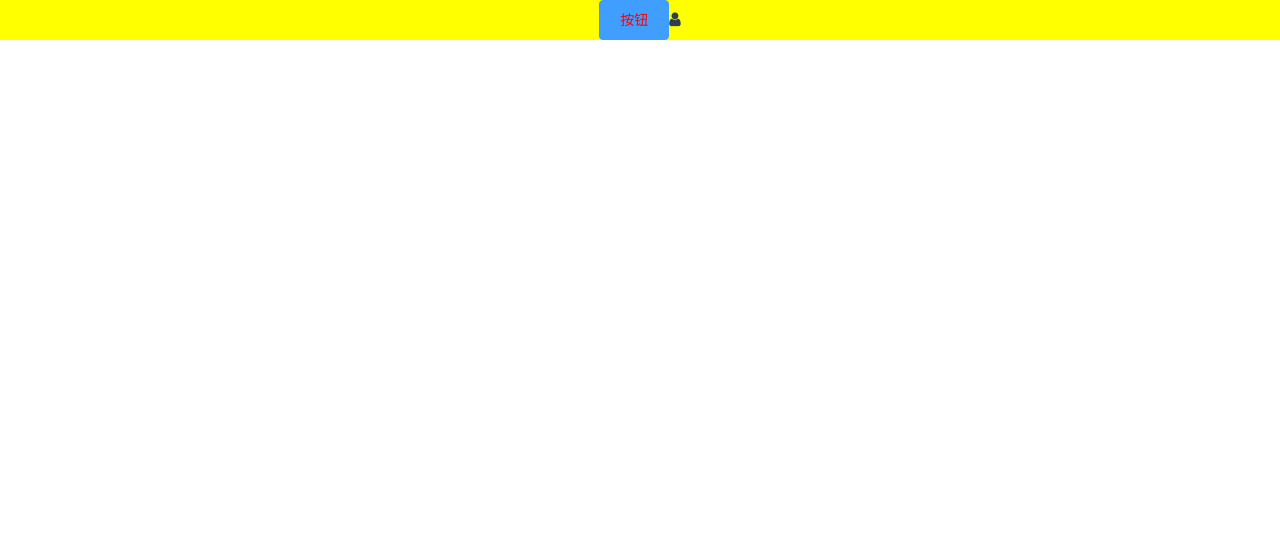
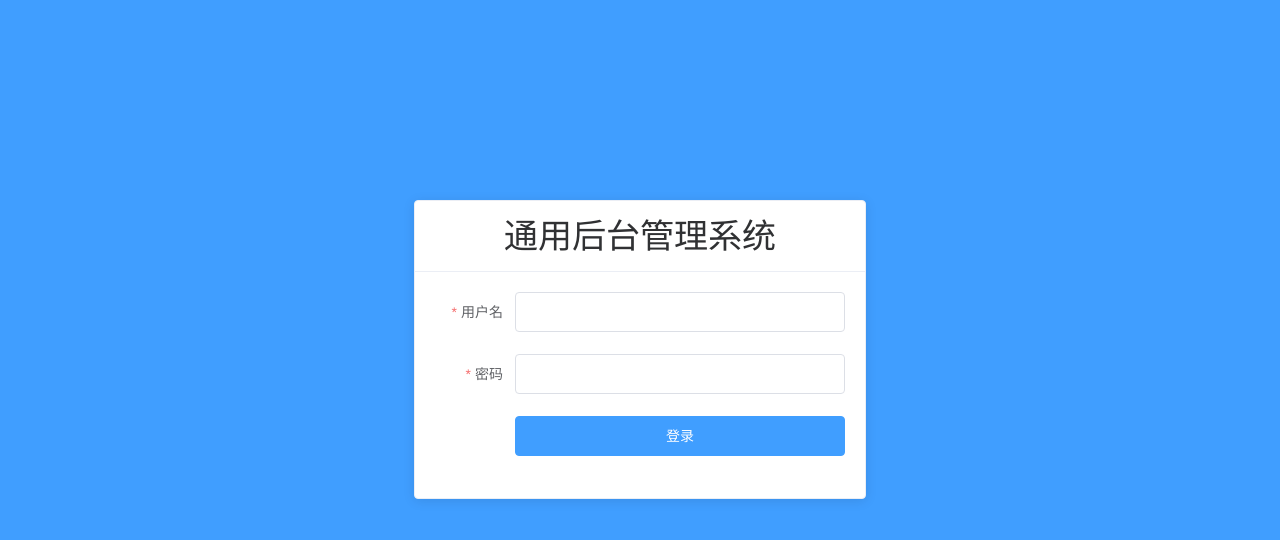
Before and after one commit to Arcobale/vue2-3_manage_system, a Vue app: page /login in a window 1280 px wide. Before the commit this address led to /home. Shown: the top 540 px of the page. Built offline with nearby package versions, Linux system fonts and the light colour scheme.

Commit message:
登录页简单验证

```diff
--- a/src/App.vue
+++ b/src/App.vue
@@ -6,11 +6,12 @@
 
 <script>
 import Home from './components/Home.vue'
+import Login from './components/Login.vue'
 
 export default {
   name: 'App',
   components: {
-    Home,
+    Login,
   }
 }
 </script>
--- /dev/null
+++ b/src/components/Login.vue
@@ -0,0 +1,66 @@
+<template>
+    <div class="login">
+        <el-card class="box-card">
+            <div slot="header" class="clearfix">
+                <span>通用后台管理系统</span>
+            </div>
+            <el-form label-width="80px" :model="form" ref="form">
+                <el-form-item label="用户名" prop="username"
+                :rules="[
+                    {required: true, message: '请输入用户名', trigger: 'blur'},
+                    {min: 4, max: 10, message: '长度在4-10位字符之间', trigger: 'blur'}
+                ]">
+                    <el-input v-model="form.username"></el-input>
+                </el-form-item>
+                <el-form-item label="密码" prop="password" :rules="[
+                    {required: true, message: '请输入密码', trigger: 'blur'},
+                    {min: 6, max: 12, message: '长度在6-12位字符', trigger: 'blur'}
+                ]">
+                    <el-input v-model="form.password"></el-input>
+                </el-form-item>
+                <el-form-item>
+                    <el-button type="primary" @click="login('form')">登录</el-button>
+                </el-form-item>
+            </el-form>
+        </el-card>
+    </div>
+</template>
+
+<script>
+export default {
+    data() {
+        return {
+            form: {
+                username: '',
+                password: '',
+            }
+        }
+    },
+    methods: {
+        login(form) {
+            this.$refs[form].validate((valid) => {
+
+            })
+        }
+    }
+}
+</script>
+
+<style lang="scss">
+.login {
+    width: 100%;
+    height: 100%;
+    position: absolute;
+    background: #409Eff;
+    .box-card {
+        width: 450px;
+        margin: 200px auto;
+        .el-card__header {
+            font-size: 34px;
+        }
+        .el-button {
+            width: 100%;
+        }
+    }
+}
+</style>
--- a/src/plugins/element.js
+++ b/src/plugins/element.js
@@ -1,4 +1,8 @@
 //按需引入element组件
 import Vue from 'vue'
-import { Button } from 'element-ui'
+import { Button, Form, FormItem, Input, Card } from 'element-ui'
 Vue.use(Button);
+Vue.use(Form);
+Vue.use(FormItem);
+Vue.use(Input),
+Vue.use(Card);
--- a/src/router/index.js
+++ b/src/router/index.js
@@ -6,15 +6,15 @@ Vue.use(VueRouter);
 export default new VueRouter({
     routes: [
         {
-            path: '/home',
+            path: '/login',
             //路由懒加载
-            component: () => import('@/components/Home'),
+            component: () => import('@/components/Login'),
             //异步组件
             // component: resolve => require(['@/components/Home'], resolve),
         },
         {
             path: '*',
-            redirect: '/home',
+            redirect: '/login',
         }
     ],
     mode: 'history',
```
Also changed, not shown: src/main.js (+5 -4 lines).
